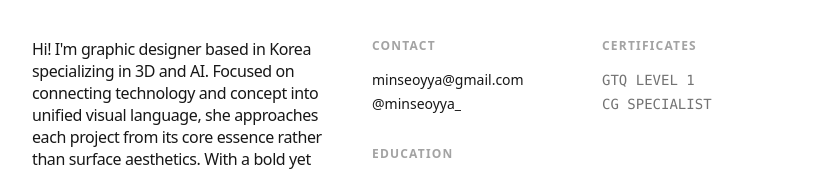
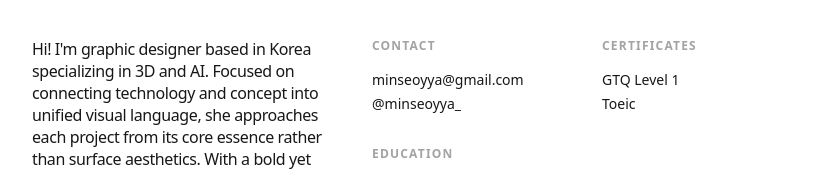
Before and after one commit to minseoyya/minseoyya_web1, a React (Vite) app: page /cv in a window 1280 px wide. Shown: the part 294-465 px from the top of the page, without its empty margins (224-1052 px from the left). Built offline with nearby package versions, Linux system fonts and the light colour scheme.

Commit message:
Update CV.tsx

```diff
--- a/src/pages/CV.tsx
+++ b/src/pages/CV.tsx
@@ -67,9 +67,9 @@ export function CVPage() {
                         <div className="space-y-8">
                             <div>
                                 <h2 className="text-xs font-bold uppercase tracking-widest text-neutral-400 mb-4">Certificates</h2>
-                                <ul className="space-y-1 text-sm font-mono text-neutral-500 uppercase">
+                                <ul className="space-y-1 text-sm">
                                     <li>GTQ Level 1</li>
-                                    <li>CG Specialist</li>
+                                    <li>Toeic</li>
                                 </ul>
                             </div>
                         </div>
```
